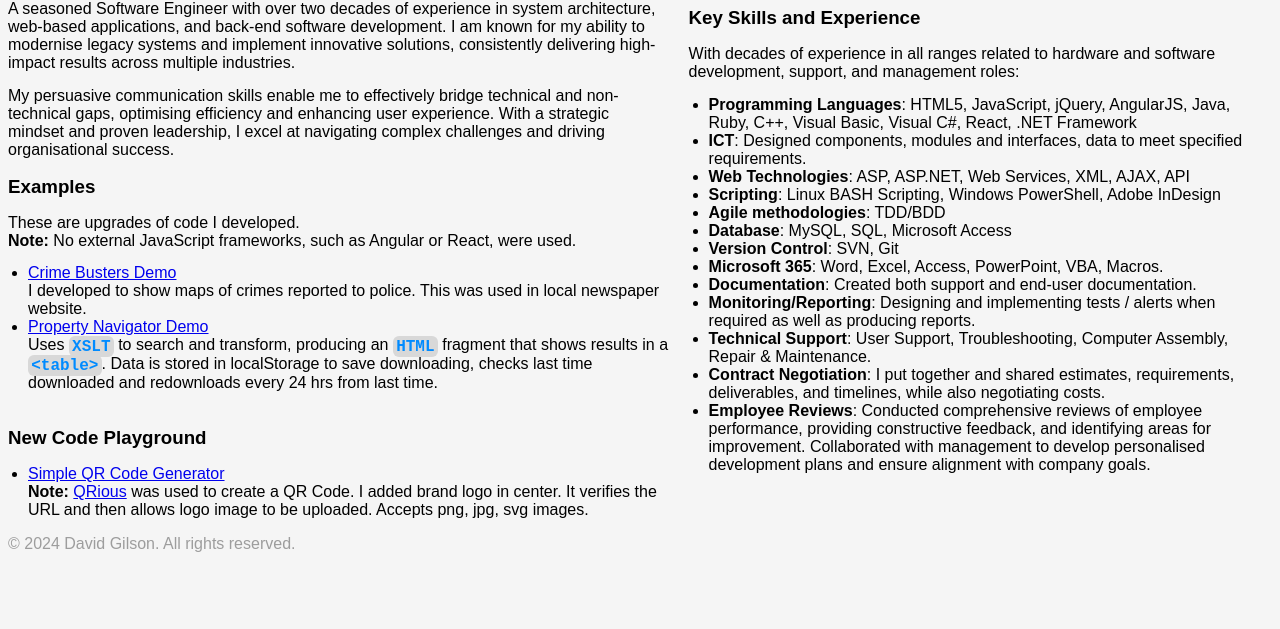
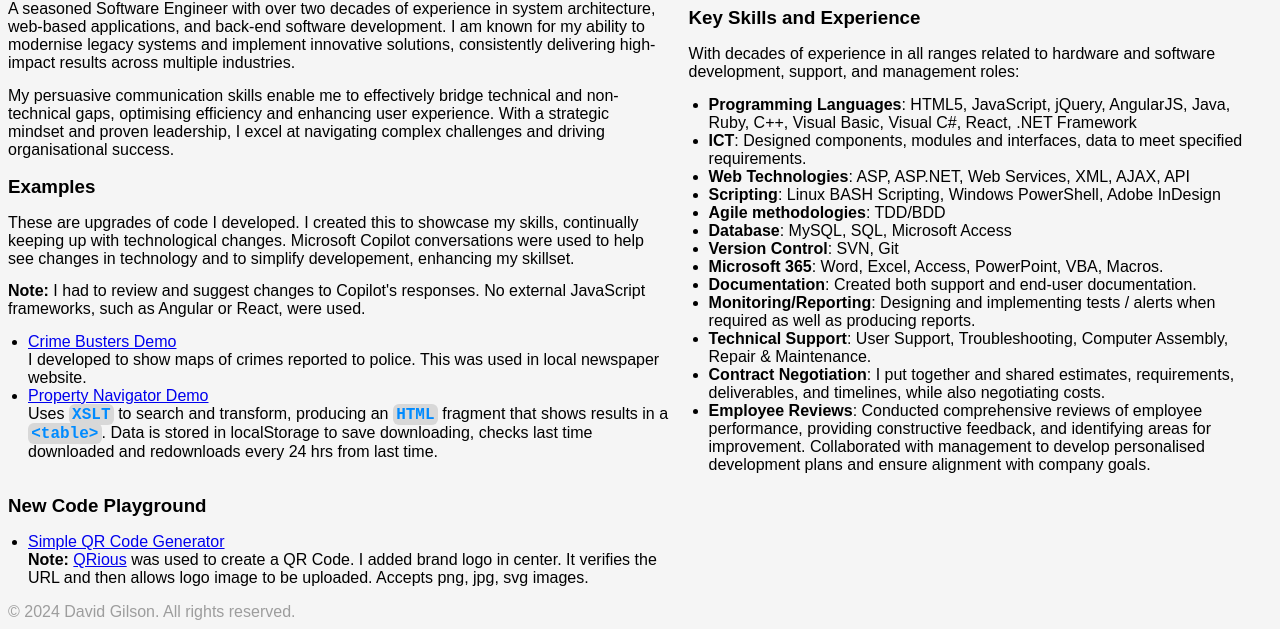
Before and after one commit to gilsonator/gilsonator.github.io, a website: page index.html in a window 1280 px wide. Shown: the part 189-818 px from the top of the page. Drawn offline with Linux system fonts and the light colour scheme.

Commit message:
Added more detail

```diff
--- a/index.html
+++ b/index.html
@@ -145,8 +145,11 @@
         leadership, I excel at navigating complex challenges and driving organisational success.
       </p>
       <h3>Examples</h3>
-      <p>These are upgrades of code I developed.<br>
-      <b>Note:</b> No external JavaScript frameworks, such as Angular or React, were used.
+      <p>These are upgrades of code I developed. I created this to showcase my skills, continually keeping up with technological changes.
+      Microsoft Copilot conversations were used to help see changes in technology and to simplify developement, enhancing my skillset.
+      </p>
+      <p>
+      <b>Note:</b> I had to review and suggest changes to Copilot's responses. No external JavaScript frameworks, such as Angular or React, were used.
       </p>
       <ul>
         <li><a href="CrimeBusters/" title="CrimeBusters Demo">Crime Busters Demo</a><br />
```
